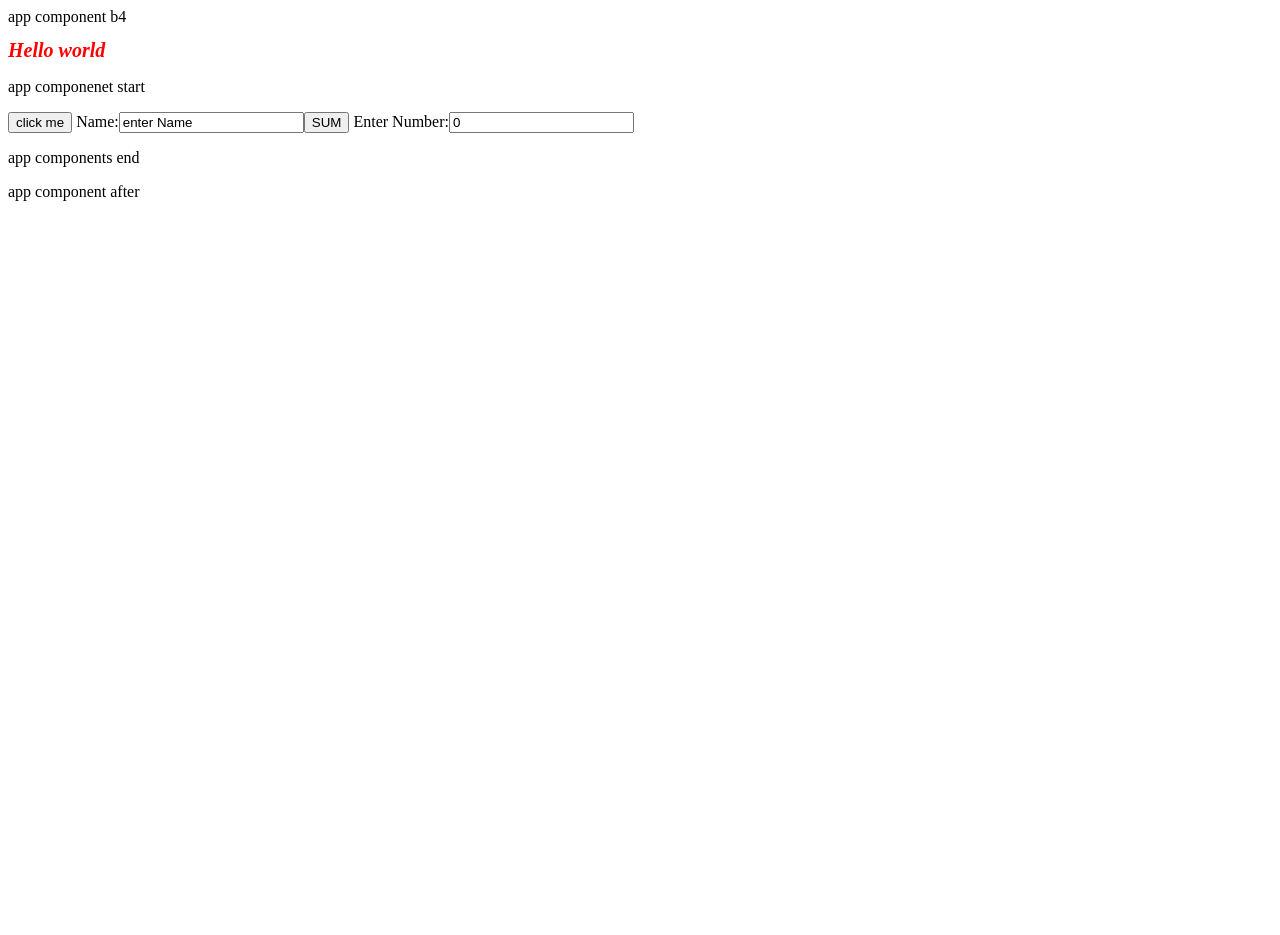
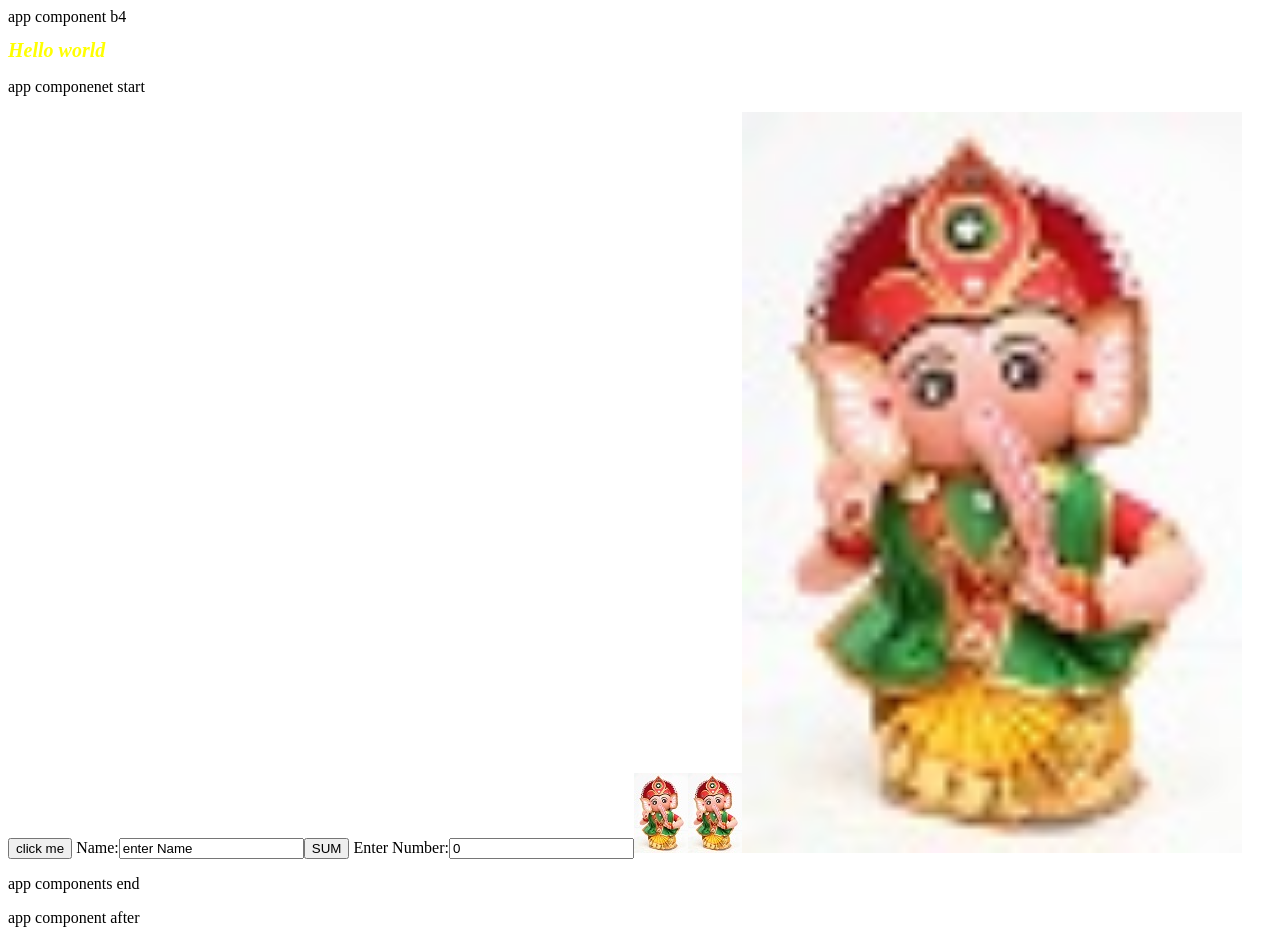
Before and after one commit to lakhan1245/MyFirstProject, an Angular app: page / in a window 1280 px wide. Before the commit the page ends 800 px from the top, so only its background shows below. Built offline with nearby package versions, Linux system fonts and the light colour scheme.

Commit message:
first lecture

```diff
--- a/src/app/app.component.html
+++ b/src/app/app.component.html
@@ -1,4 +1,4 @@
-<h1 class="red">Hello world</h1>
+<h1 [ngStyle]="headstyle">Hello world</h1>
 <p> app componenet start</p>
 <input type="button"  [disabled]='istrue' value="click me" (click)='abc()' />
 
@@ -8,5 +8,8 @@ Name:<input type="text" name="" value=""  [(ngModel)]='myName'>
 Enter Number:<input type="text" name="" value=""  [(ngModel)]='Num'>
 
 <div *ngIf='myfunc()'>Result is  <label id="sumRes">{{Result}}</label> </div>
+<img src="{{angularLogo}}"/>
+<img bind-src="angularLogo"/>
+<img [src]="angularLogo"  [style.width]="imagwidth"/>
 
-<p>app components end</p>
+<p [ngClass]="new1">app components end</p>
--- a/src/app/app.component.ts
+++ b/src/app/app.component.ts
@@ -13,6 +13,23 @@ export class AppComponent {
   sum1:number=0;
    Num:number=0;
    result:number=0;
+   angularLogo="assets/images/lord.jpg"
+   imagwidth="500px";
+   headstyle={
+'color':'yellow',
+'font-size':'20px',
+'font-style':'italic'
+
+
+   }
+
+   new1={
+
+    'color':'pink',
+    'font-weight':'bold'
+
+
+   }
 
 
 
```
Also changed, not shown: src/assets/images/lord.jpg (added).
